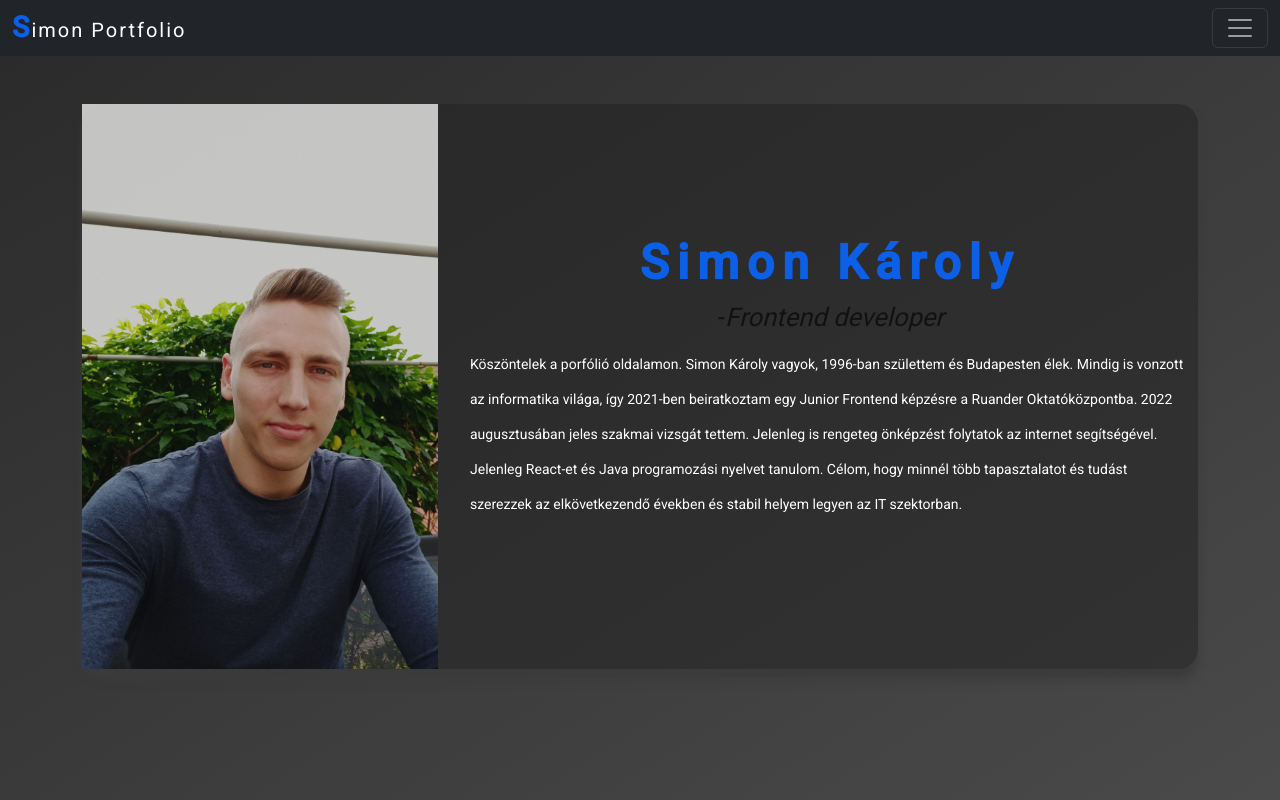
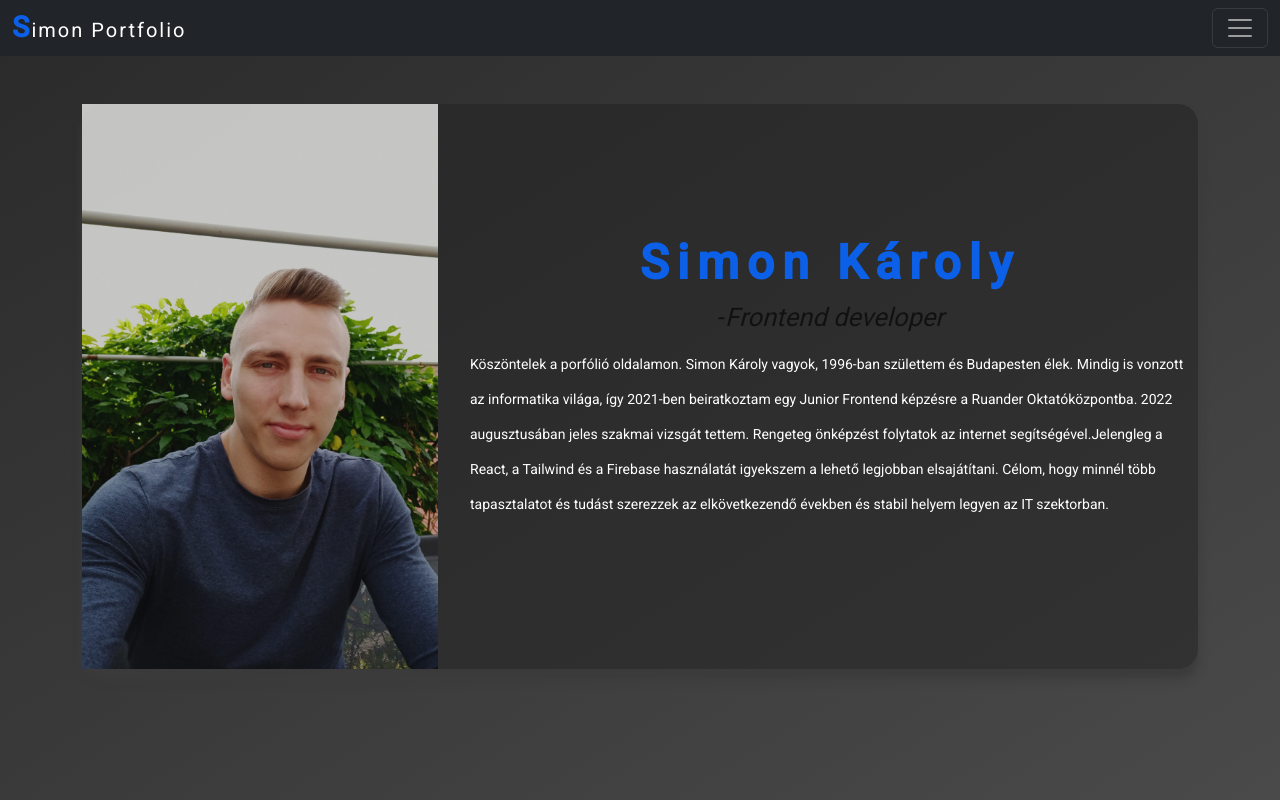
Before and after one commit to SimonKaresz/portfolio, an Angular app: page /introduction in a window 1280 px wide. Built offline with nearby package versions, Linux system fonts and the light colour scheme.

Commit message:
portfolio v1.2

```diff
--- a/src/app/components/home/home.component.html
+++ b/src/app/components/home/home.component.html
@@ -11,8 +11,9 @@
           <p class="text-white">Köszöntelek a porfólió oldalamon. Simon Károly vagyok, 1996-ban születtem és Budapesten
             élek. Mindig is
             vonzott az informatika világa, így 2021-ben beiratkoztam egy Junior Frontend képzésre a Ruander
-            Oktatóközpontba. 2022 augusztusában jeles szakmai vizsgát tettem. Jelenleg is rengeteg
-            önképzést folytatok az internet segítségével. Jelenleg React-et és Java programozási nyelvet tanulom. Célom,
+            Oktatóközpontba. 2022 augusztusában jeles szakmai vizsgát tettem. Rengeteg
+            önképzést folytatok az internet segítségével.Jelengleg a React, a Tailwind és a Firebase használatát
+            igyekszem a lehető legjobban elsajátítani. Célom,
             hogy
             minnél több tapasztalatot és tudást szerezzek az elkövetkezendő években és stabil helyem legyen az IT
             szektorban.</p>
```
